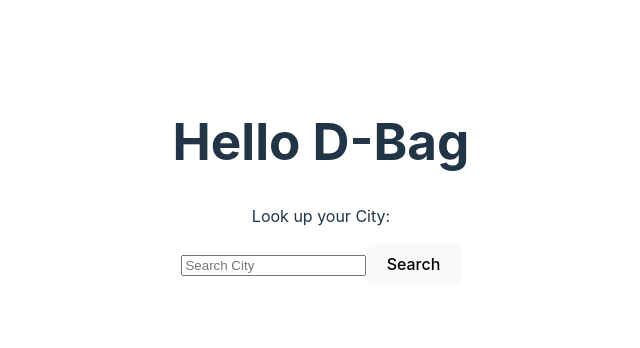
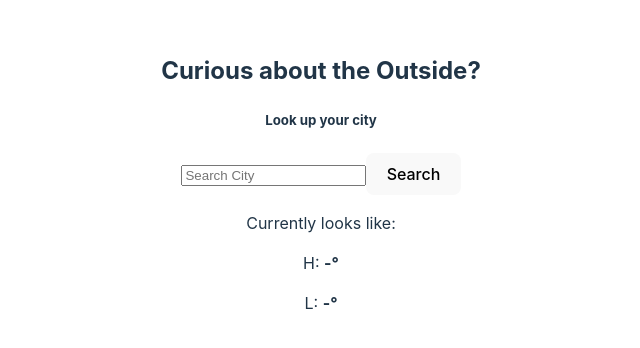
Before and after one commit to ALuna09/IHopeNatureKillsMosquitos, a React (Vite) app: page / in a window 1280 px wide. Shown: the part 218-566 px from the top of the page, without its empty margins (319-959 px from the left). Built offline with nearby package versions, Linux system fonts and the light colour scheme.

Commit message:
Add Highs, Lows, and Icons

```diff
--- a/src/App.jsx
+++ b/src/App.jsx
@@ -3,12 +3,30 @@ import Search from './Search.jsx'
 import { useState } from 'react'
 
 function App() {
+  const [city, setCity] = useState('');
+  const [icon, setIcon] = useState('');
+  const [description, setDescription] = useState('');
+  const [tempMax, setTempMax] = useState('');
+  const [tempMin, setTempMin] = useState('');
+
+  let image = `http://openweathermap.org/img/wn/${icon}.png`
+
   return (
     <>
-      <h1>Hello D-Bag</h1>
-      <p>Look up your City:</p>
-      <Search />
-
+      <h2>Curious about the Outside?</h2>
+      <h5>Look up your city</h5>
+      <Search
+        city={city}
+        setCity={setCity}
+        setIcon={setIcon}
+        setDescription={setDescription}
+        setTempMax={setTempMax}
+        setTempMin={setTempMin}
+      />
+      {icon === '' ? <></> : <img src={image}></img>}
+      <p>Currently looks like: <strong>{description}</strong></p>
+      <p>H: <strong>{tempMax ? tempMax : '-'}°</strong></p>
+      <p>L: <strong>{tempMin ? tempMin : '-'}°</strong></p>
     </>
   )
 }
--- a/src/Search.jsx
+++ b/src/Search.jsx
@@ -1,32 +1,46 @@
-import { useState } from "react";
-
 const Search = (props) => {
 
-    const [city, setCity] = useState('');
+    const {
+        city,
+        setCity,
+        setIcon,
+        setDescription,
+        setTempMin,
+        setTempMax
+    } = props;
 
-    const getCityWeather = (searchedCity) => {
-        fetch(`http://localhost:8080/weather?id=poop`)
+    const getCityWeather = (e) => {
+        e.preventDefault();
+        fetch(`http://localhost:8080/weather/${city}`)
             .then(res => res.json())
-            .then(data => console.log(data))
+            .then(data => {
+                console.log(data);
+                setIcon(data.weather[0].icon);
+                setDescription(data.weather[0].description);
+                setTempMax(Math.round((data.main.temp_max - 273.15) * 9 / 5 + 32));
+                setTempMin(Math.round((data.main.temp_min - 273.15) * 9 / 5 + 32));
+            })
             .catch(err => console.error(err))
     }
 
     const handleChange = (e) => {
-        console.log(`This is e.target.value:`, e.target.value);
         setCity(e.target.value)
-        console.log('This was city before change:', city);
     }
 
     return (
         <>
+            <form
+                onSubmit={(e) => getCityWeather(e)}
+            >
                 <input
                     type="text"
                     placeholder="Search City"
                     onChange={(e) => handleChange(e)}
                     ></input>
                 <button
-                onClick={() => getCityWeather(city)}
+                    type="submit"
                 >Search</button>
+            </form>
         </>
     )
 }
```
Also changed, not shown: 1 other file (tests, documents, lock files or other folders). Lines whose indentation alone changed are shown as unchanged.
